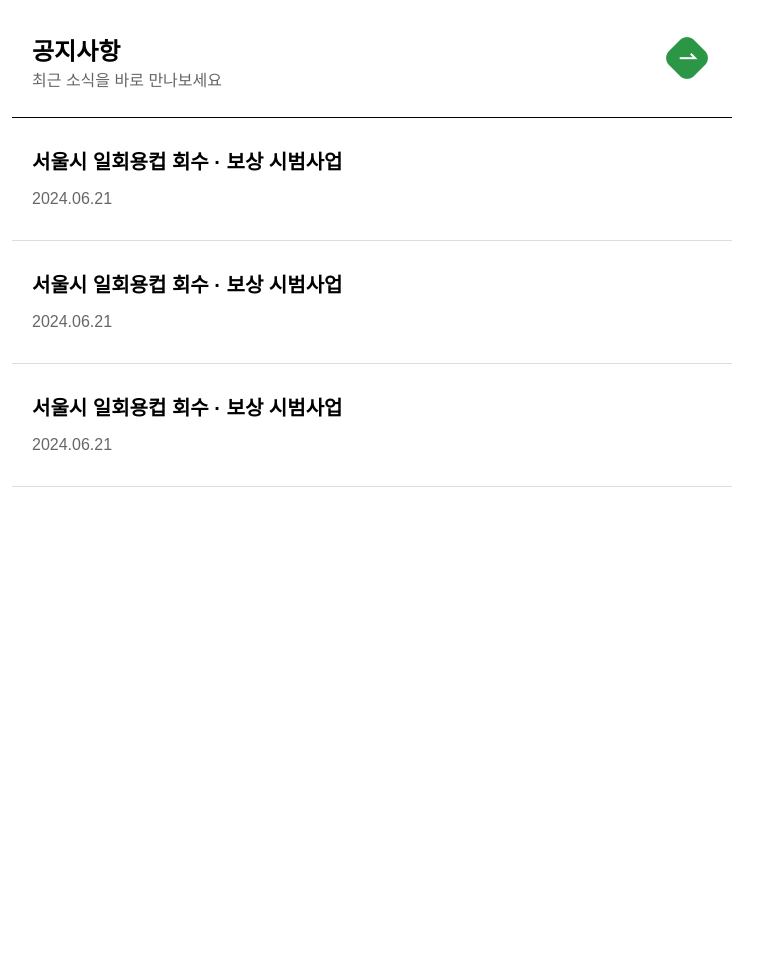
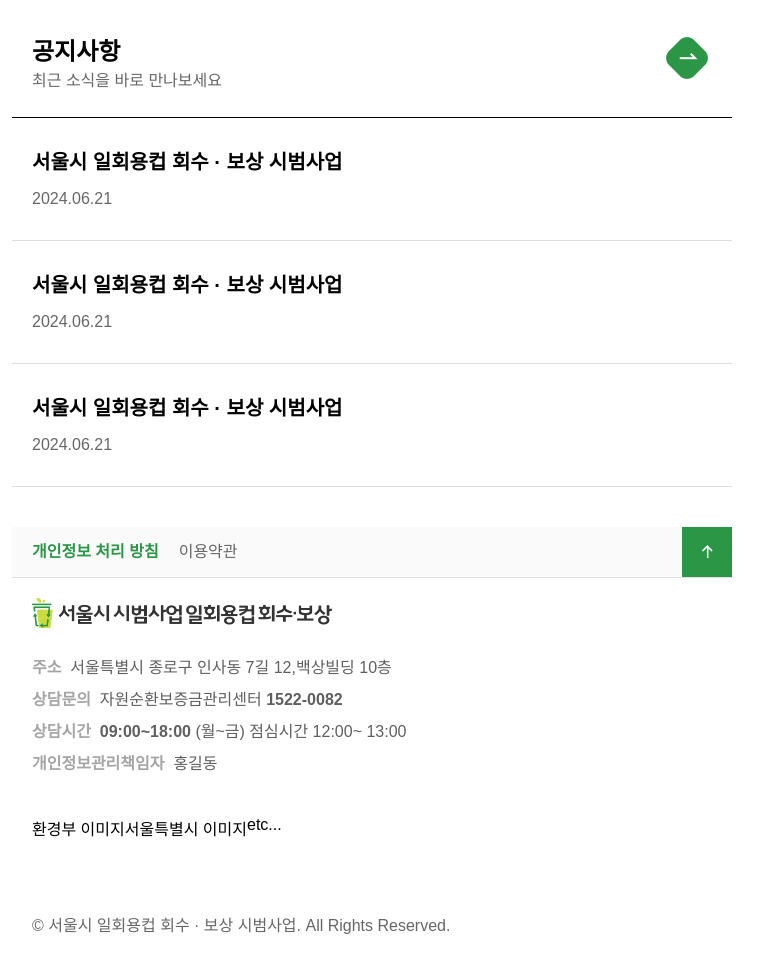
Before and after one commit to sinde530/one-soft-publish, a plain HTML site: page index.html in a window 1280 px wide. Shown: the part 1860-2832 px from the top of the page, without its empty margins (268-1031 px from the left). Before the commit the page ends 2387 px from the top, so only its background shows below. Drawn offline with Linux system fonts and the light colour scheme.

Commit message:
add footer

```diff
--- a/index.html
+++ b/index.html
@@ -10,7 +10,7 @@
 
 <body>
   <header>
-    <img src="assets/images/logo.png" alt="Logo" class="logo">
+    <img src="assets/images/logo.png" alt="Logo" class="logo" />
 
     <div>
       <p>토글 버튼</p>
@@ -31,7 +31,7 @@
   </section>
 
   <section class="banner">
-    <img src="assets/images/banner.png" alt="Banner">
+    <img src="assets/images/banner.png" alt="Banner" />
   </section>
 
   <section class="info_banner">
@@ -53,7 +53,7 @@
         <p class="info_desc"><b>2024.07.01 ~ 2024.12.31</b></p>
       </div>
     </div>
-    <img src="assets/images/map.png" alt="Map" class="info_image">
+    <img src="assets/images/map.png" alt="Map" class="info_image" />
   </section>
 
   <section class="notice_section">
@@ -63,7 +63,7 @@
         <p class="notice_small_text">최근 소식을 바로 만나보세요</p>
       </div>
       <div>
-        <img src="assets/images/noti_icon.png" alt="Map" class="noti_image">
+        <img src="assets/images/noti_icon.png" alt="notice" class="noti_image" />
       </div>
     </div>
 
@@ -87,6 +87,51 @@
     </div>
   </section>
 
+  <footer>
+    <div class="footer_header_box">
+      <div class="flex_box">
+        <p class="footer_text">개인정보 처리 방침</p>
+        <p class="footer_sub_text">이용약관</p>
+      </div>
+      <div>
+        <img src="assets/images/scroll_up.png" alt="scroll_up" class="scroll_up_image" />
+      </div>
+    </div>
+
+    <div>
+      <div class="footer_logo_box">
+        <img src="assets/images/footer_logo.png" alt="footer_logo" class="footer_logo" />
+      </div>
+
+      <div class="footer_flex_box">
+        <p class="info_subtitle">주소 &nbsp;</p>
+        <p class="info_desc">서울특별시 종로구 인사동 7길 12,백상빌딩 10층</p>
+      </div>
+      <div class="footer_flex_box">
+        <p class="info_subtitle">상담문의 &nbsp;</p>
+        <p class="info_desc">자원순환보증금관리센터 <b>1522-0082</b></p>
+      </div>
+      <div class="footer_flex_box">
+        <p class="info_subtitle">상담시간 &nbsp;</p>
+        <p class="info_desc"><b>09:00~18:00</b> (월~금) 점심시간 12:00~ 13:00</p>
+      </div>
+      <div class="footer_flex_box">
+        <p class="info_subtitle">개인정보관리책임자 &nbsp;</p>
+        <p class="info_desc">홍길동</p>
+      </div>
+
+      <div class="footer_image_set">
+        <p>환경부 이미지</p>
+        <p>서울특별시 이미지</p>
+        <p>etc...</p>
+      </div>
+
+      <div class="footer_reserved_box">
+        <p class="footer_reserved_text">© 서울시 일회용컵 회수 · 보상 시범사업. All Rights Reserved.</p>
+      </div>
+    </div>
+  </footer>
+
 </body>
 
 </html>
--- a/styles.css
+++ b/styles.css
@@ -151,6 +151,34 @@
   height: 50px;
 }
 
+.footer_header_box {
+  line-height: 0;
+  background-color: #FAFAFA;
+  display: flex;
+  align-items: center;
+  justify-content: space-between;
+  border-bottom: 1px solid #E1E1E1;
+}
+
+.footer_text {
+  color: #2B9646;
+  font-weight: bold;
+  padding-left: 20px;
+  cursor: pointer;
+}
+
+.footer_sub_text {
+  color: #666666;
+  padding-left: 20px;
+  cursor: pointer;
+  /* padding: 16px; */
+}
+
+.scroll_up_image {
+  width: 50px;
+  height: 50px;
+}
+
 @media (min-width: 720px) {
   .highlight {
     flex-direction: row;
@@ -161,3 +189,28 @@
     margin-left: 20px;
   }
 }
+
+.footer_logo_box {
+  padding: 20px;
+}
+.footer_image_set {
+  padding: 20px;
+  display: flex;
+}
+
+.footer_reserved_box {
+  padding: 20px;
+}
+.footer_reserved_text {
+  color:#666666;
+}
+.footer_flex_box {
+  padding-left: 20px;
+  display: flex;
+  line-height: 0;
+}
+
+.footer_logo {
+  width: 300px;
+  height: 100%;
+}
```
Also changed, not shown: assets/images/footer_logo.png (added), assets/images/scroll_up.png (added).
